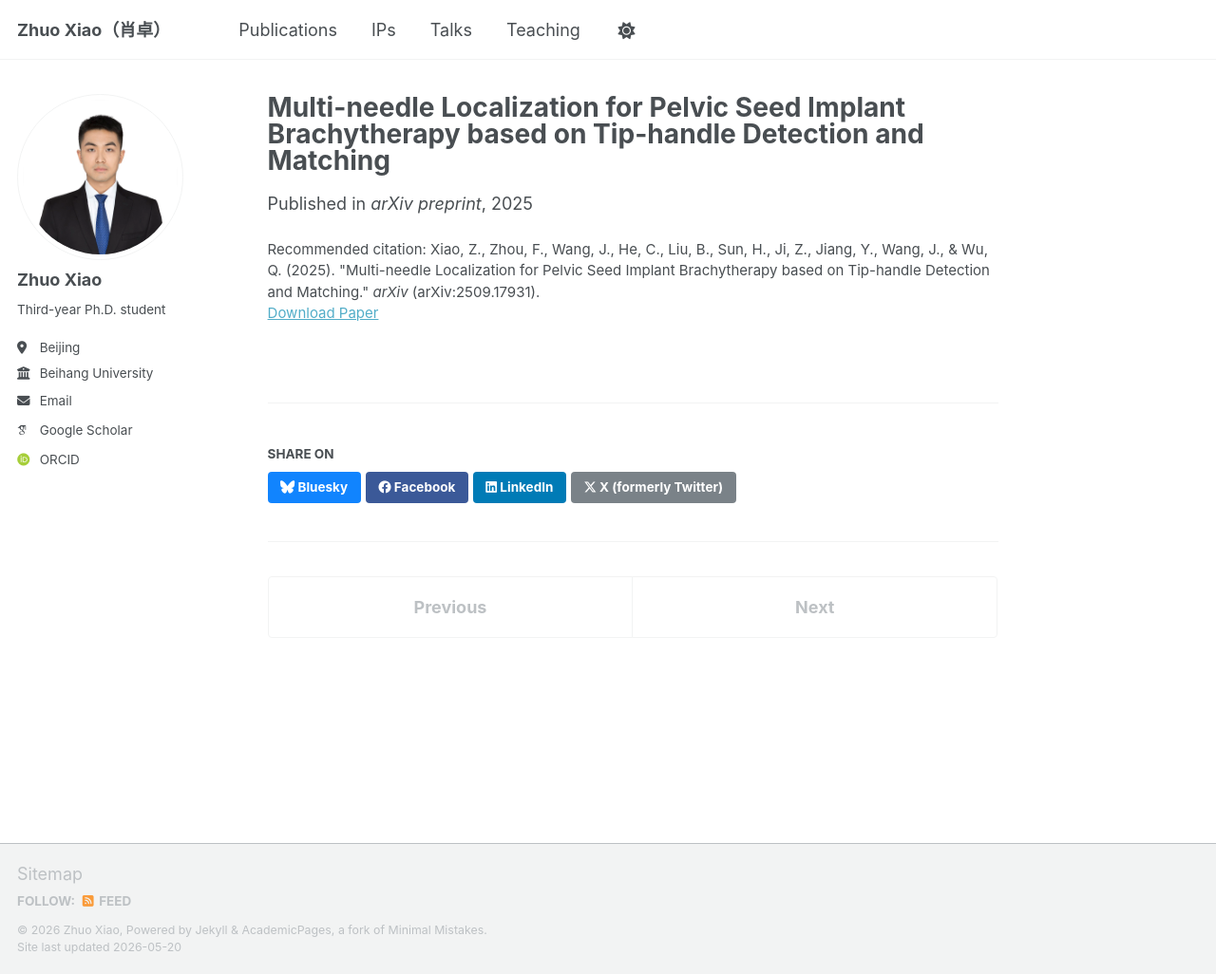
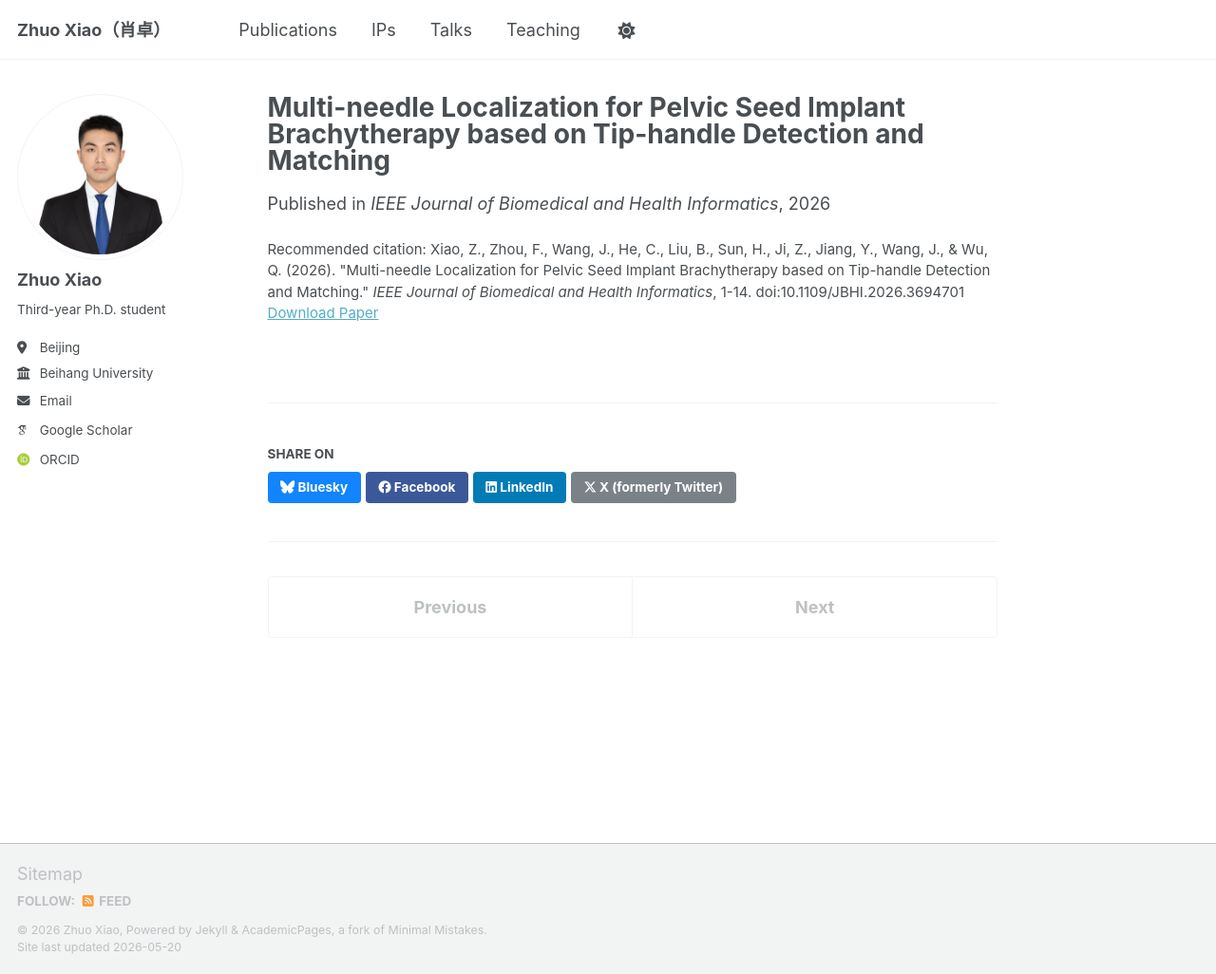
Before and after one commit to BUAAXZzz/BUAAXZzz.github.io, a Jekyll site: the page built from _publications/2025-09-22-automatic-needle-detection.md, in a window 1280 px wide and 1026 px high. Shown: the whole window at 95% size. Built offline with Jekyll 4.4.1, drawn with Linux system fonts in a browser that asks for light colours; some web fonts are replaced; a script that is not in the unit is left out.

Commit message:
Update publications

```diff
--- a/_publications/2025-09-22-automatic-needle-detection.md
+++ b/_publications/2025-09-22-automatic-needle-detection.md
@@ -4,9 +4,9 @@ collection: publications
 category: manuscripts
 permalink: /publication/2025-09-22-multi-needle-localization
 excerpt: "We propose a tip–handle detection and matching framework for robust multi-needle 3D localization in intraoperative CT for pelvic seed-implant brachytherapy, outperforming a segmentation-based baseline."
-date: 2025-09-22
-venue: "arXiv preprint"
-paperurl: "https://arxiv.org/abs/2509.17931"
-citation: "Xiao, Z., Zhou, F., Wang, J., He, C., Liu, B., Sun, H., Ji, Z., Jiang, Y., Wang, J., & Wu, Q. (2025). \"Multi-needle Localization for Pelvic Seed Implant Brachytherapy based on Tip-handle Detection and Matching.\" <i>arXiv</i> (arXiv:2509.17931)."
+date: 2026-03-01
+venue: "IEEE Journal of Biomedical and Health Informatics"
+paperurl: "https://doi.org/10.1109/JBHI.2026.3694701"
+citation: "Xiao, Z., Zhou, F., Wang, J., He, C., Liu, B., Sun, H., Ji, Z., Jiang, Y., Wang, J., & Wu, Q. (2026). \"Multi-needle Localization for Pelvic Seed Implant Brachytherapy based on Tip-handle Detection and Matching.\" <i>IEEE Journal of Biomedical and Health Informatics</i>, 1-14. doi:10.1109/JBHI.2026.3694701"
 image: /images/publications/multi-needle-localization.png
 ---
```
